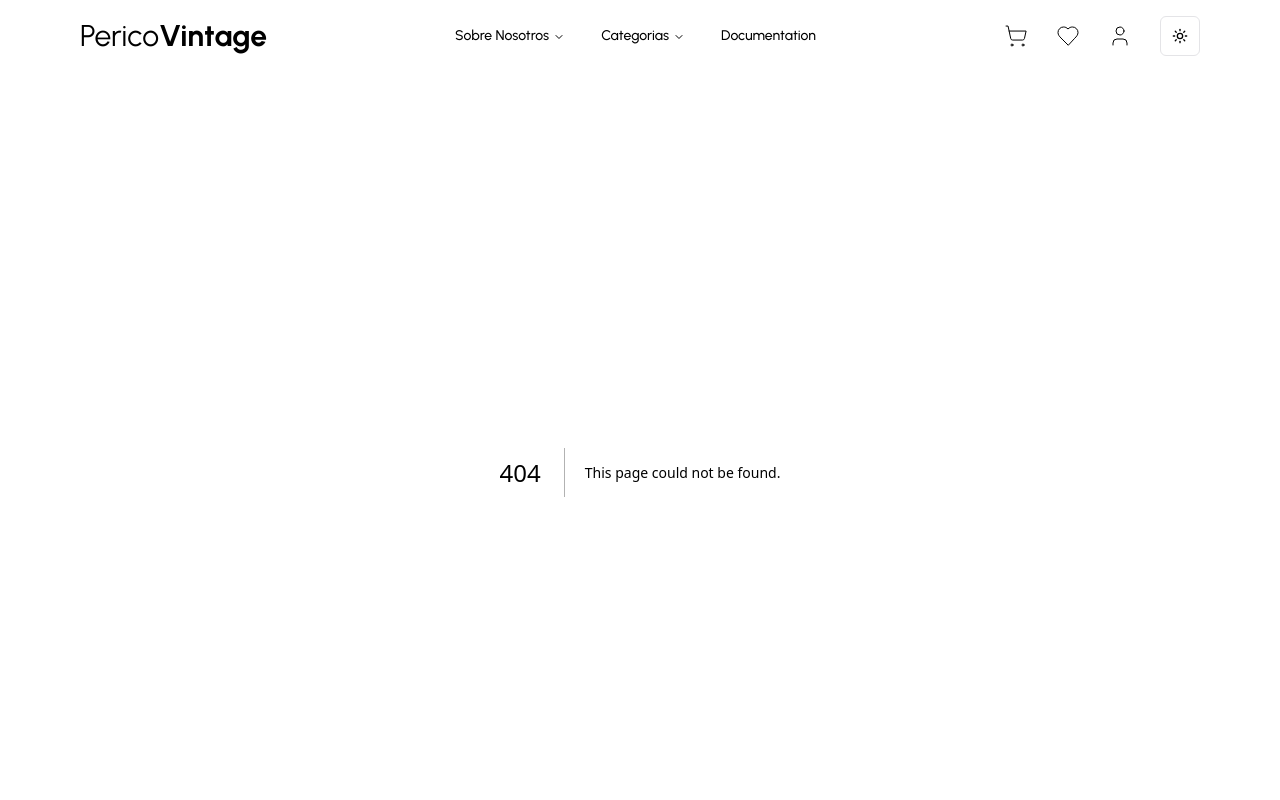
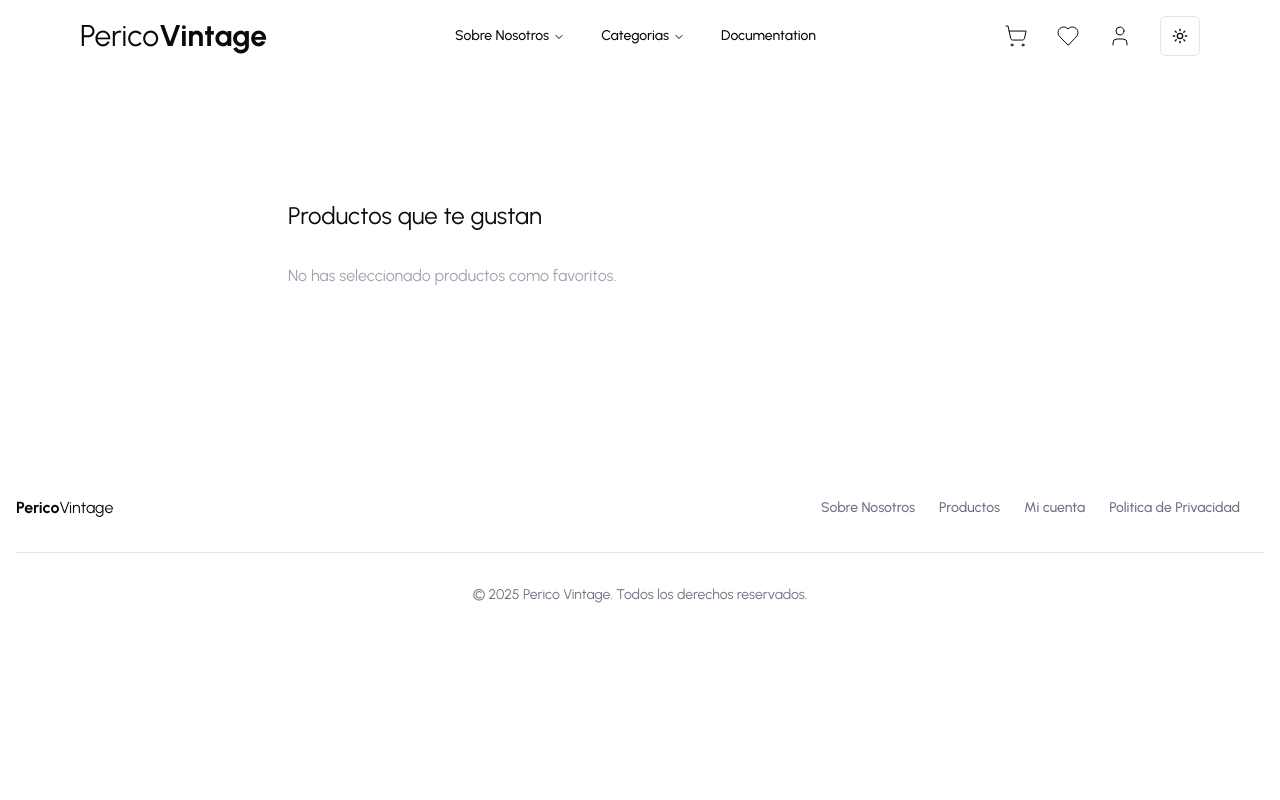
Before and after one commit to Alejopizarro/frontend-ecommerce, a Next.js app: page /favorites in a window 1280 px wide. Before the commit this address had no page. Shown: the top 800 px of the page. Built offline with nearby package versions, Linux system fonts and the light colour scheme.

Commit message:
Add loved products

```diff
--- /dev/null
+++ b/app/(routes)/favorites/components/favoriteItem.tsx
@@ -0,0 +1,62 @@
+/* eslint-disable @next/next/no-img-element */
+import { useLovedProducts } from "@/hooks/use-loved-products";
+import { formatPrice } from "@/lib/formatPrice";
+import { cn } from "@/lib/utils";
+import { ProductType } from "@/types/product";
+import { X } from "lucide-react";
+import { useRouter } from "next/navigation";
+
+interface favoriteItemProps {
+  product: ProductType;
+}
+
+const FavoriteItem = (props: favoriteItemProps) => {
+  const { product } = props;
+  const router = useRouter();
+  const { removeLovedItem } = useLovedProducts();
+
+  return (
+    <li className="flex py-6 border-b">
+      <div
+        onClick={() => router.push(`/product/${product.attributes.slug}`)}
+        className="cursor-pointer"
+      >
+        <img
+          src={`${process.env.NEXT_PUBLIC_BACKEND_URL}${product.attributes.images.data[0].attributes.url}`}
+          alt="Product"
+          className="w-24 h-24 overflow-hidden rounded-md sm:w-auto sm:h-32"
+        />
+      </div>
+      <div className="flex justify-between flex-1 px-6">
+        <div>
+          <h2
+            className="text-lg font-bold hover:underline hover:text-primary cursor-pointer"
+            onClick={() => router.push(`/product/${product.attributes.slug}`)}
+          >
+            {product.attributes.productName}
+          </h2>
+          <p className="font-bold">{formatPrice(product.attributes.price)}</p>
+          <div className="mt-2 flex items-center justify-start gap-3">
+            <p className="px-2 py-1 text-white bg-black rounded-full dark:bg-white dark:text-black w-fit">
+              {product.attributes.brand}
+            </p>
+            <p className="px-2 py-1 text-white bg-primary rounded-full w-fit">
+              {product.attributes.size}
+            </p>
+          </div>
+        </div>
+        <div>
+          <button
+            className={cn(
+              "rounded-full flex items-center justify-center bg-white border shadow-md p-1 hover:scale-110 transition"
+            )}
+          >
+            <X size={20} onClick={() => removeLovedItem(product.id)} />
+          </button>
+        </div>
+      </div>
+    </li>
+  );
+};
+
+export default FavoriteItem;
--- /dev/null
+++ b/app/(routes)/favorites/page.tsx
@@ -0,0 +1,26 @@
+"use client";
+import { useLovedProducts } from "@/hooks/use-loved-products";
+import FavoriteItem from "./components/favoriteItem";
+
+export default function Page() {
+  const { lovedItem } = useLovedProducts();
+  return (
+    <div className="max-w-4xl py-4 mx-auto sm:py-32 sm:px-24">
+      <h1 className="sm:text-2xl">Productos que te gustan</h1>
+      <div>
+        <div>
+          {lovedItem.length === 0 && (
+            <p className="py-8 text-gray-400">
+              No has seleccionado productos como favoritos.
+            </p>
+          )}
+          <ul>
+            {lovedItem.map((item) => (
+              <FavoriteItem key={item.id} product={item} />
+            ))}
+          </ul>
+        </div>
+      </div>
+    </div>
+  );
+}
--- a/components/menu-list.tsx
+++ b/components/menu-list.tsx
@@ -1,3 +1,4 @@
+/* eslint-disable @next/next/no-html-link-for-pages */
 "use client";
 
 import * as React from "react";
--- /dev/null
+++ b/hooks/use-loved-products.tsx
@@ -0,0 +1,50 @@
+import { ProductType } from "@/types/product";
+import { create } from "zustand";
+import { persist, createJSONStorage } from "zustand/middleware";
+import { toast } from "./use-toast";
+
+interface UseLovedProductsType {
+  lovedItem: ProductType[];
+  addLovedItem: (data: ProductType) => void;
+  removeLovedItem: (id: number) => void;
+}
+
+export const useLovedProducts = create(
+  persist<UseLovedProductsType>(
+    (set, get) => ({
+      lovedItem: [],
+      addLovedItem: (data: ProductType) => {
+        const currentLovedItems = get().lovedItem;
+        const existingItem = currentLovedItems.find(
+          (item) => item.id === data.id
+        );
+
+        if (existingItem) {
+          return toast({
+            title: "El producto ya existe en la lista💔",
+            variant: "destructive",
+          });
+        }
+
+        set({
+          lovedItem: [...get().lovedItem, data],
+        });
+        toast({
+          title: "Producto agregado a la lista de favoritos💛",
+        });
+      },
+      removeLovedItem: (id: number) => {
+        set({
+          lovedItem: [...get().lovedItem.filter((item) => item.id !== id)],
+        });
+        toast({
+          title: "Producto eliminado de la lista de favoritos❤️‍🔥",
+        });
+      },
+    }),
+    {
+      name: "loved-products-storage",
+      storage: createJSONStorage(() => localStorage),
+    }
+  )
+);
```
